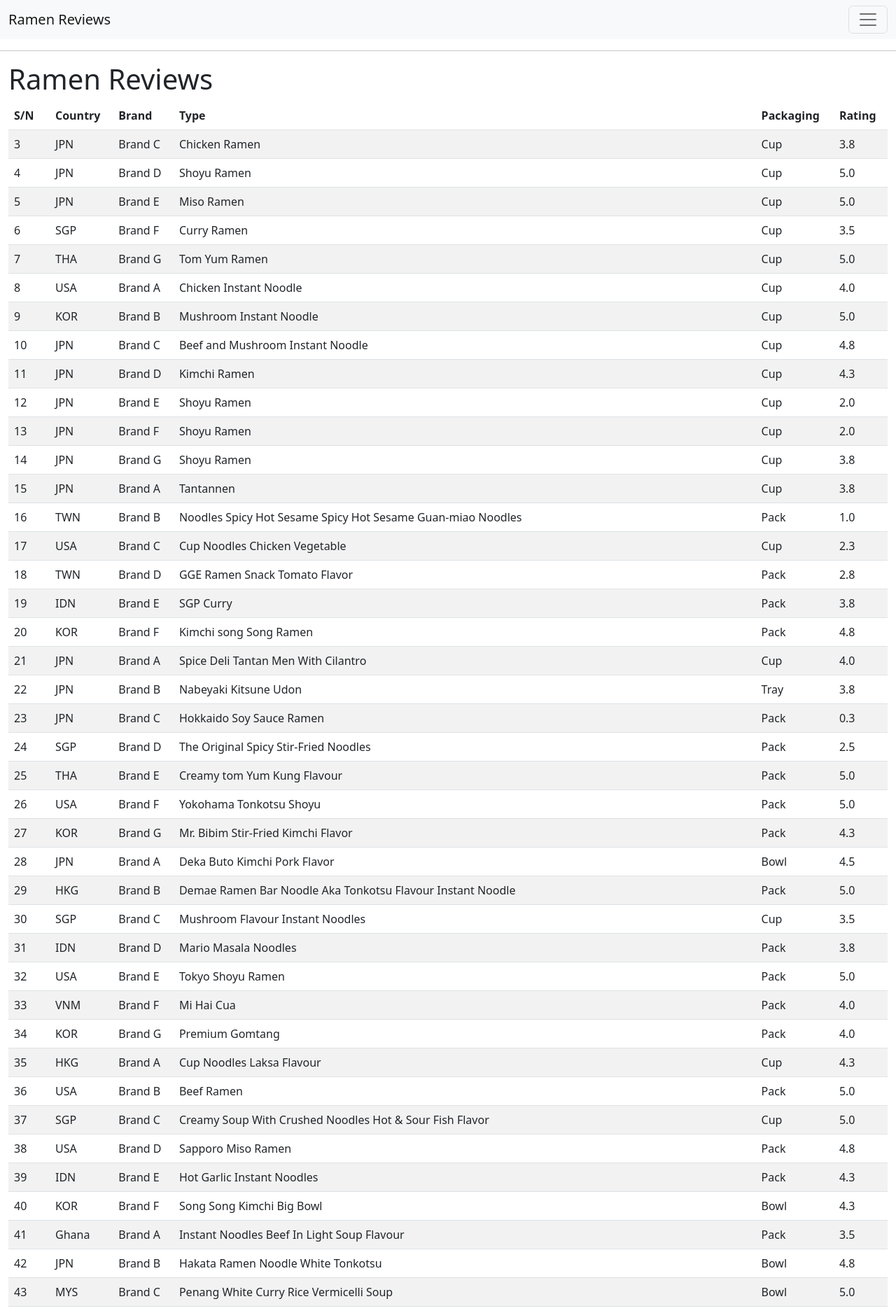
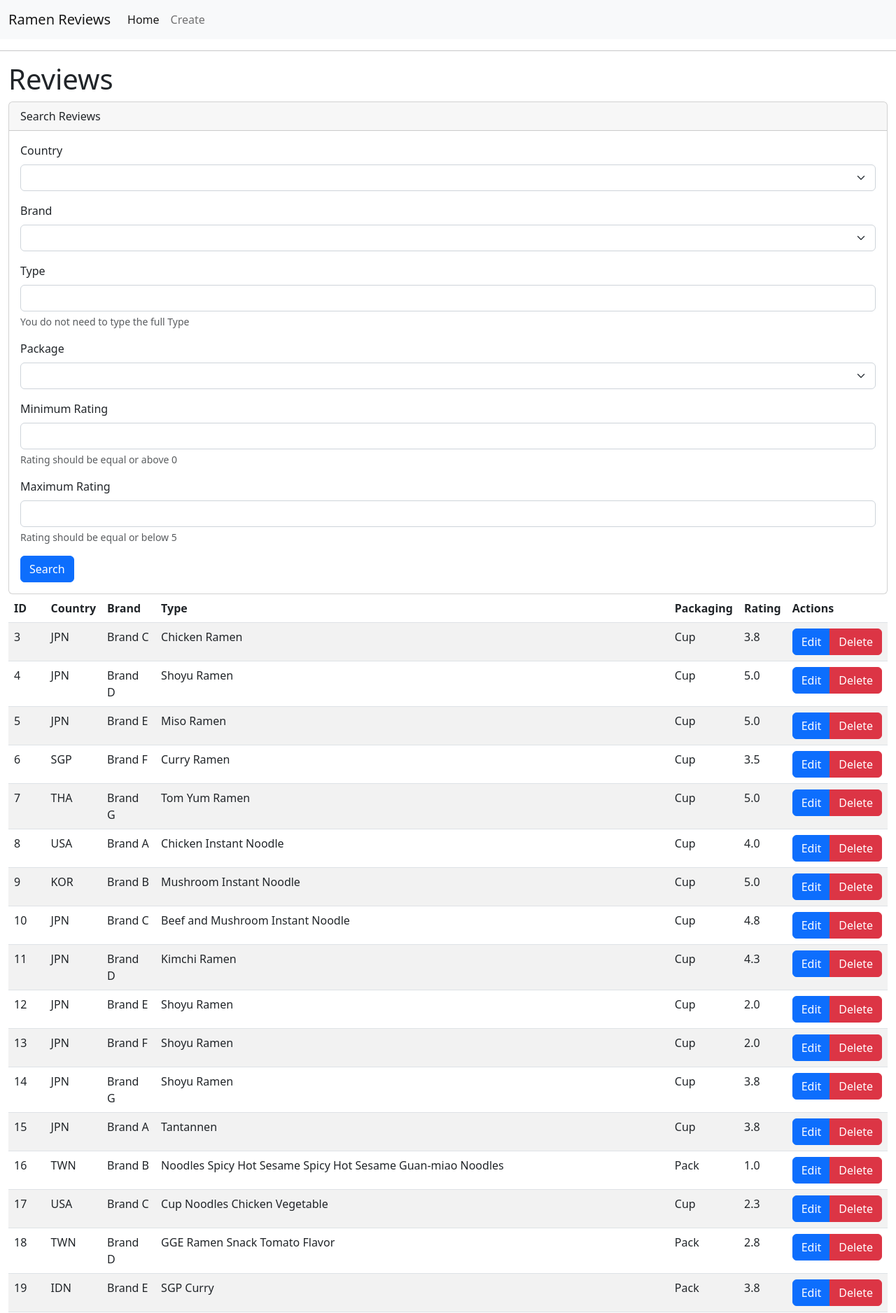
Before and after one commit to hanlim83/ramen-reviews, a Flask app: page / in a window 1280 px wide. Shown: the top 1876 px of the page at 70% size. Run offline with Flask 2, Linux system fonts and the light colour scheme; data comes from the database, SQL or seed files in the repository; both versions use the stored data as it was after the commit; some libraries are stand-ins or nearby versions.

Commit message:
Basic HTML

```diff
--- a/app.py
+++ b/app.py
@@ -1,5 +1,6 @@
 from flask import Flask, render_template, request, url_for, flash, redirect, abort, jsonify
 import sqlite3
+import sys
 
 app = Flask(__name__, static_url_path='', static_folder='static')
 app.config['SECRET_KEY'] = 'Wheatley'
@@ -18,13 +19,188 @@ def dict_factory(cursor, row):
     return d
 
 
-@app.route('/', methods=['GET'])
+@app.route('/', methods=['GET', 'POST'])
 def index():
+    if request.method == 'POST':
+        conn = get_db_connection()
+        conn.row_factory = dict_factory
+        query = "SELECT * FROM reviews WHERE"
+        to_filter = []
+        if not request.form.get('Country') is None:
+            query += ' Country LIKE ? AND'
+            to_filter.append("%{}%".format(request.form.get('Country')))
+        if not request.form.get('Brand') is None:
+            query += ' Brand LIKE ? AND'
+            to_filter.append("%{}%".format(request.form.get('Brand')))
+        if not request.form.get('Type') is None:
+            query += ' Type LIKE ? AND'
+            to_filter.append("%{}%".format(request.form.get('Type')))
+        if not request.form.get('Package') is None:
+            query += ' Package LIKE ? AND'
+            to_filter.append(request.form.get('Package'))
+        if not request.form.get('Minimum Rating') is None and request.form.get('Minimum Rating') != "":
+            try:
+                float(request.form.get('Minimum Rating'))
+                query += ' Rating>=? AND'
+                to_filter.append(float(request.form.get('Minimum Rating')))
+            except ValueError:
+                return "Minimum Rating parameter must be an Float", 400
+        if not request.form.get('Maxmium Rating') is None and request.form.get('Maxmium Rating') != "":
+            try:
+                float(request.form.get('Maxmium Rating'))
+                query += ' Rating<=? AND'
+                to_filter.append(float(request.form.get('Maxmium Rating')))
+            except ValueError:
+                return "Maxmium Rating parameter must be an Float", 400
+        if not request.form.get('Country') is None and not request.form.get('Brand') is None and not request.form.get('Type') is None and not request.form.get('Package') is None and not request.form.get('Minimum Rating') is None and not request.form.get('Maxmium Rating') is None:
+            reviews = conn.execute('SELECT * FROM reviews;').fetchall()
+            countries = conn.execute('SELECT DISTINCT Country FROM reviews').fetchall()
+            brands = conn.execute('SELECT DISTINCT Brand FROM reviews').fetchall()
+            packages = conn.execute('SELECT DISTINCT Package FROM reviews').fetchall()
+            conn.close()
+            return render_template('index.html', reviews = reviews, countries = countries, brands = brands, packages = packages)
+
+        query = query[:-4] + ';'
+        reviews = conn.execute(query, to_filter).fetchall()
+        countries = conn.execute('SELECT DISTINCT Country FROM reviews').fetchall()
+        brands = conn.execute('SELECT DISTINCT Brand FROM reviews').fetchall()
+        packages = conn.execute('SELECT DISTINCT Package FROM reviews').fetchall()
+        conn.close()
+        return render_template('index.html', reviews = reviews, countries = countries, brands = brands, packages = packages)
+    else:
+        conn = get_db_connection()
+        reviews = conn.execute('SELECT * FROM reviews').fetchall()
+        countries = conn.execute('SELECT DISTINCT Country FROM reviews').fetchall()
+        brands = conn.execute('SELECT DISTINCT Brand FROM reviews').fetchall()
+        packages = conn.execute('SELECT DISTINCT Package FROM reviews').fetchall()
+        conn.close()
+        return render_template('index.html', reviews = reviews, countries = countries, brands = brands, packages = packages)
+
+@app.route('/create', methods=['GET', 'POST'])
+def create():
+    if request.method == 'POST':
+        acceptable_package_values = ['Cup', 'Pack',
+                                    'Tray', 'Bowl', 'Box', 'Can', 'Bar']
+        if request.form.get('Country') is None:
+            return "Country parameter is needed!", 400
+        elif request.form.get('Brand') is None:
+            return "Brand parameter is needed!", 400
+        elif request.form.get('Type') is None:
+            return "Type parameter is needed!", 400
+        elif request.form.get('Package') is None:
+            return "Package parameter is needed!", 400
+        elif not request.form.get('Package') in acceptable_package_values:
+            return "Package parameter is invaild!", 400
+        elif request.form.get('Rating') is None:
+            return "Rating parameter is needed!", 400
+        else:
+            try:
+                Country = request.form.get('Country')
+                Brand = request.form.get('Brand')
+                Type = request.form.get('Type')
+                Package = request.form.get('Package')
+                Rating_String = request.form.get('Rating')
+                Rating = float(Rating_String)
+                conn = get_db_connection()
+                conn.row_factory = dict_factory
+                conn.execute("INSERT INTO reviews (Country, Brand, Type, Package, Rating) VALUES (?, ?, ?, ?, ?)",
+                            (Country, Brand, Type, Package, Rating))
+                conn.commit()
+                conn.close()
+                conn = get_db_connection()
+                conn.row_factory = dict_factory
+                review = conn.execute('SELECT * FROM reviews WHERE Country = ? AND Brand = ? AND Type = ? AND Package = ? AND Rating = ?',
+                                    (Country, Brand, Type, Package, Rating)).fetchone()
+                countries = conn.execute('SELECT DISTINCT Country FROM reviews').fetchall()
+                brands = conn.execute('SELECT DISTINCT Brand FROM reviews').fetchall()
+                packages = conn.execute('SELECT DISTINCT Package FROM reviews').fetchall()
+                conn.close()
+                return redirect(url_for('index'))
+            except ValueError:
+                return "Rating parameter must be an Float", 400
+    else:
+        conn = get_db_connection()
+        countries = conn.execute('SELECT DISTINCT Country FROM reviews').fetchall()
+        brands = conn.execute('SELECT DISTINCT Brand FROM reviews').fetchall()
+        packages = conn.execute('SELECT DISTINCT Package FROM reviews').fetchall()
+        conn.close()
+        return render_template('create.html', countries = countries, brands = brands, packages = packages)
+
+@app.route('/edit', methods=['GET', 'POST'])
+def edit():
+    if request.method == 'POST':
+        acceptable_package_values = ['Cup', 'Pack',
+                                    'Tray', 'Bowl', 'Box', 'Can', 'Bar']
+        if not request.form.get('ID'):
+            return "ID parameter is required!", 400
+        try:
+            ID = int(request.form.get('ID'))
+            conn = get_db_connection()
+            review = conn.execute("SELECT * from reviews WHERE ID = ?", (ID,)).fetchone()
+            if review is None:
+                return "Review does not exist!", 404
+            else:
+                query = "UPDATE reviews SET"
+                to_filter = []
+                query += ' Country=?, '
+                to_filter.append(request.form.get('Country'))
+                query += ' Brand=?, '
+                to_filter.append(request.form.get('Brand'))
+                query += ' Type=?, '
+                to_filter.append(request.form.get('Type'))
+                if request.form.get('Package') and request.form.get('Package') in acceptable_package_values:
+                    query += ' Package=?, '
+                    to_filter.append(request.form.get('Package'))
+                elif request.form.get('Package') and not request.form.get('Package') in acceptable_package_values:
+                    return "Package parameter is invaild!", 400
+                try:
+                    float(request.form.get('Rating'))
+                    query += ' Rating=?, '
+                    to_filter.append(float(request.form.get('Rating')))
+                except ValueError:
+                    return "Rating parameter must be an Float", 400
+                to_filter.append(ID)
+                query = query[:-2] + ' WHERE ID=?;'
+                conn.execute(query, to_filter)
+                conn.commit()
+                conn.close()
+                return redirect(url_for('index'))
+        except ValueError:
+            return "ID parameter must be an Integer", 400
+    else:
+        if not request.args.get('ID'):
+            return "ID parameter is required!", 400
+        try:
+            ID = int(request.args.get('ID'))
+            conn = get_db_connection()
+            review = conn.execute("SELECT * from reviews WHERE ID = ?", (ID,)).fetchone()
+            countries = conn.execute('SELECT DISTINCT Country FROM reviews').fetchall()
+            packages = conn.execute('SELECT DISTINCT Package FROM reviews').fetchall()
+            conn.close()
+            return render_template('edit.html', review = review, countries = countries, packages = packages)
+        except ValueError:
+            return "ID parameter must be an Integer", 400
+
+@app.route('/delete', methods=['GET'])
+def delete():
+    ID_String = request.args.get('ID')
     conn = get_db_connection()
-    reviews = conn.execute('SELECT * FROM reviews').fetchall()
-    conn.close()
-    return render_template('index.html', reviews=reviews)
-
+    query = "DELETE FROM reviews WHERE ID =?"
+    if ID_String:
+        try:
+            ID = int(ID_String)
+            review = conn.execute("SELECT * from reviews WHERE ID = ?", (ID,)).fetchone()
+            if review is None:
+                return "Review does not exist!", 404
+            else:
+                conn.execute(query, (ID,))
+                conn.commit()
+                conn.close()
+                return redirect(url_for('index'))
+        except ValueError:
+            return "ID parameter must be an Integer", 400
+    else:
+        return "ID parameter must be provided", 400
 
 @app.route('/api/get', methods=['GET'])
 def get_specific():
@@ -55,14 +231,14 @@ def get_specific():
         try:
             float(request.args.get('Minimum Rating'))
             query += ' Rating>=? AND'
-            to_filter.append(request.args.get('Minimum Rating'))
+            to_filter.append(float(request.args.get('Minimum Rating')))
         except ValueError:
             return "Minimum Rating parameter must be an Float", 400
     if 'Maxmium Rating' in request.args:
         try:
             float(request.args.get('Maxmium Rating'))
             query += ' Rating<=? AND'
-            to_filter.append(request.args.get('Maxmium Rating'))
+            to_filter.append(float(request.args.get('Maxmium Rating')))
         except ValueError:
             return "Maxmium Rating parameter must be an Float", 400
     if not 'ID' in request.args and 'Country' not in request.args and 'Brand' not in request.args and 'Type' not in request.args and 'Package' not in request.args and 'Minimum Rating' not in request.args and 'Maximum Rating' not in request.args:
@@ -155,13 +331,13 @@ def update():
                 try:
                     float(request_data['Rating'])
                     query += ' Rating=?, '
-                    to_filter.append(request_data['Rating'])
+                    to_filter.append(float(request_data['Rating']))
                 except ValueError:
                     return "Rating parameter must be an Float", 400
             if not 'Country' in request_data and not'Brand' in request_data and not 'Type' in request_data and not 'Package' in request_data and not 'Rating' in request_data:
                 return "Error: No Parameters to be updated specified. Any paramters listed must be specified: Country, Brand, Type, Packaging, Rating", 400
             to_filter.append(ID)
-            query = query[:-2] + 'WHERE ID=?;'
+            query = query[:-2] + ' WHERE ID=?;'
             conn.execute(query, to_filter)
             conn.commit()
             conn.close()
--- a/static/css/datatables.min.css
+++ /dev/null
@@ -1,13 +0,0 @@
-/*
- * This combined file was created by the DataTables downloader builder:
- *   https://datatables.net/download
- *
- * To rebuild or modify this file with the latest versions of the included
- * software please visit:
- *   https://datatables.net/download/#bs5/kt-2.7.0
- *
- * Included libraries:
- *  KeyTable 2.7.0
- */
-
-table.dataTable tbody th.focus,table.dataTable tbody td.focus{outline:2px solid #0d6efd;outline-offset:-2px}div.dtk-focus-alt table.dataTable tbody th.focus,div.dtk-focus-alt table.dataTable tbody td.focus{outline:2px solid #ff8b33;outline-offset:-2px}
--- a/templates/base.html
+++ b/templates/base.html
@@ -6,24 +6,27 @@
     <meta name="viewport" content="width=device-width, initial-scale=1">
     <title>{% block title %} {% endblock %} - Ramen Reviews</title>
     <link href="/css/bootstrap.min.css" rel="stylesheet" type="text/css" />
-    <link href="/css/datatables.min.css" rel="stylesheet" type="text/css" />
 </head>
 
 <body>
-    <nav class="navbar bg-light">
+    <nav class="navbar bg-light navbar-expand-lg bg-light">
         <div class="container-fluid">
             <a class="navbar-brand" href="{{ url_for('index') }}">Ramen Reviews</a>
             <button class="navbar-toggler" type="button" data-bs-toggle="collapse" data-bs-target="#navbarCollapse"
                 aria-controls="navbarCollapse" aria-expanded="false" aria-label="Toggle navigation">
                 <span class="navbar-toggler-icon"></span>
             </button>
-            <div class="collapse navbar-collapse" id="navbarCollapse">
-                <div class="navbar-nav">
-                    <a {% if page=='home' %}class="nav-link active" aria-current="page" {% endif %} {% if page !='home'
-                        %}class="nav-link" {% endif %} href="/">Home</a>
-                    <a {% if page=='create' %}class="nav-link active" aria-current="page" {% endif %} {% if page
-                        !='create' %}class="nav-link" {% endif %} href="/create">Create</a>
-                </div>
+            <div class="collapse navbar-collapse" id="navbarNav">
+                <ul class="navbar-nav">
+                    <li class="nav-item">
+                        <a {% if page=='home' %}class="nav-link active" aria-current="page" {% endif %} {% if page
+                            !='home' %}class="nav-link" {% endif %} href="/">Home</a>
+                    </li>
+                    <li class="nav-item">
+                        <a {% if page=='create' %}class="nav-link active" aria-current="page" {% endif %} {% if page
+                            !='create' %}class="nav-link" {% endif %} href="/create">Create</a>
+                    </li>
+                </ul>
             </div>
         </div>
     </nav>
@@ -33,18 +36,36 @@
     </div>
     <script src="/js/jquery-3.6.0.min.js"></script>
     <script src="/js/bootstrap.bundle.min.js"></script>
-    <script src="/js/datatables.min.js"></script>
-    {% if page=='home' %}
+    {% if page == "home" %}
     <script>
-        $(document).ready(function () {
-            $('#reviews').DataTable({
-                ordering: false,
-                info: false,
-                search: false,
-            });
-        });
+        document.getElementById("countryselector").selectedIndex = -1;
+        document.getElementById("brandselector").selectedIndex = -1;
+        document.getElementById("packageselector").selectedIndex = -1;
     </script>
     {% endif %}
+    {% if page == "create" %}
+    <script>
+        document.getElementById("countryselector").selectedIndex = -1;
+        document.getElementById("brandselector").selectedIndex = -1;
+        document.getElementById("packageselector").selectedIndex = -1;
+    </script>
+    {% endif %}
+    <script>
+        (() => {
+            'use strict'
+            const forms = document.querySelectorAll('.needs-validation')
+            Array.from(forms).forEach(form => {
+                form.addEventListener('submit', event => {
+                    if (!form.checkValidity()) {
+                        event.preventDefault()
+                        event.stopPropagation()
+                    }
+
+                    form.classList.add('was-validated')
+                }, false)
+            })
+        })()
+    </script>
 </body>
 
 </html>
--- a/templates/index.html
+++ b/templates/index.html
@@ -1,16 +1,68 @@
 {% extends 'base.html' %}
 {% set page = "home" %}
 {% block content %}
-<h1>{% block title %} Ramen Reviews {% endblock %}</h1>
+<h1>{% block title %} Reviews {% endblock %}</h1>
+<div class="card">
+  <div class="card-header">
+    Search Reviews
+  </div>
+  <div class="card-body">
+    <form action="/" id="searchForm" method="post">
+      <div class="mb-3">
+        <label for="countryselector" class="form-label">Country</label>
+        <select class="form-select" aria-label="Country Selector" name="Country" id="countryselector">
+          {% for country in countries %}
+          <option value="{{ country['Country']}}">{{ country['Country']}}</option>
+          {% endfor %}
+        </select>
+      </div>
+      <div class="mb-3">
+        <label for="brandselector" class="form-label">Brand</label>
+        <select class="form-select" aria-label="Brand Selector" name="Brand" id="brandselector">
+          {% for brand in brands %}
+          <option value="{{ brand['Brand']}}">{{ brand['Brand']}}</option>
+          {% endfor %}
+        </select>
+      </div>
+      <div class="mb-3">
+        <label for="typeinput" class="form-label">Type</label>
+        <input type="text" class="form-control" id="typeinput" name="Type" aria-describedby="typeHelp">
+        <div id="typeHelp" class="form-text">You do not need to type the full Type</div>
+      </div>
+      <div class="mb-3">
+        <label for="packageselector" class="form-label">Package</label>
+        <select class="form-select" aria-label="Package Selector" name="Package" id="packageselector">
+          {% for package in packages %}
+          <option value="{{ package['Package']}}">{{ package['Package']}}</option>
+          {% endfor %}
+        </select>
+      </div>
+      <div class="mb-3">
+        <label for="typeinput" class="form-label">Minimum Rating</label>
+        <input type="number" min="0" max="5" class="form-control" id="minimumratinginput" name="Minimum Rating"
+          aria-describedby="minimumratinginputhelp">
+        <div id="minimumratinginputHelp" class="form-text">Rating should be equal or above 0</div>
+      </div>
+      <div class="mb-3">
+        <label for="typeinput" class="form-label">Maximum Rating</label>
+        <input type="number" min="0" max="5" class="form-control" id="maxmiumratinginput" name="Maxmium Rating"
+          aria-describedby="maxmiumratinginputhelp" step=".01">
+        <div id="maxmiumratinginputHelp" class="form-text">Rating should be equal or below 5</div>
+      </div>
+      <button type="submit" class="btn btn-primary">Search</button>
+    </form>
+  </div>
+</div>
 <table id="reviews" class="table table-hover table-striped"">
   <thead>
     <tr>
-      <th>S/N</th>
+      <th>ID</th>
       <th>Country</th>
       <th>Brand</th>
       <th>Type</th>
       <th>Packaging</th>
       <th>Rating</th>
+      <th>Actions</th>
     </tr>
   </thead>
   <tbody>
@@ -22,17 +74,24 @@
       <td>{{ review['Type'] }}</td>
       <td>{{ review['Package'] }}</td>
       <td>{{ review['Rating'] }}</td>
+      <td>
+        <div class=" btn-group" role="group" aria-label="Action">
+  <a href="/edit?ID={{ review['ID'] }}" type="button" class="btn btn-primary">Edit</a>
+  <a href="/delete?ID={{ review['ID'] }}" type="button" class="btn btn-danger">Delete</a>
+  </div>
+  </td>
   </tr>
   {% endfor %}
   </tbody>
   <tfoot>
     <tr>
-    <th>S/N</th>
+      <th>ID</th>
       <th>Country</th>
       <th>Brand</th>
       <th>Type</th>
       <th>Packaging</th>
       <th>Rating</th>
+      <th>Actions</th>
     </tr>
   </tfoot>
 </table>
```
Also changed, not shown: templates/create.html (added, +45 -0 lines), templates/edit.html (added, +58 -0 lines), database.db, static/js/datatables.min.js (deleted). Lines whose indentation alone changed are shown as unchanged.
